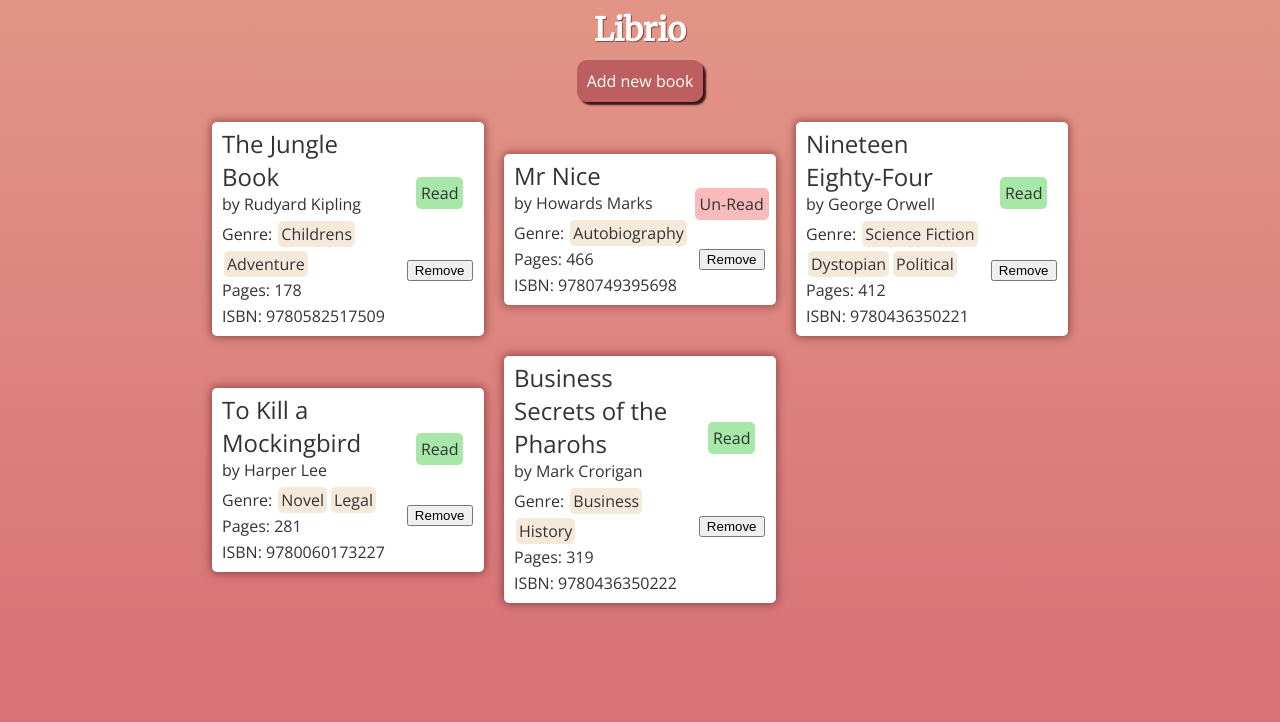
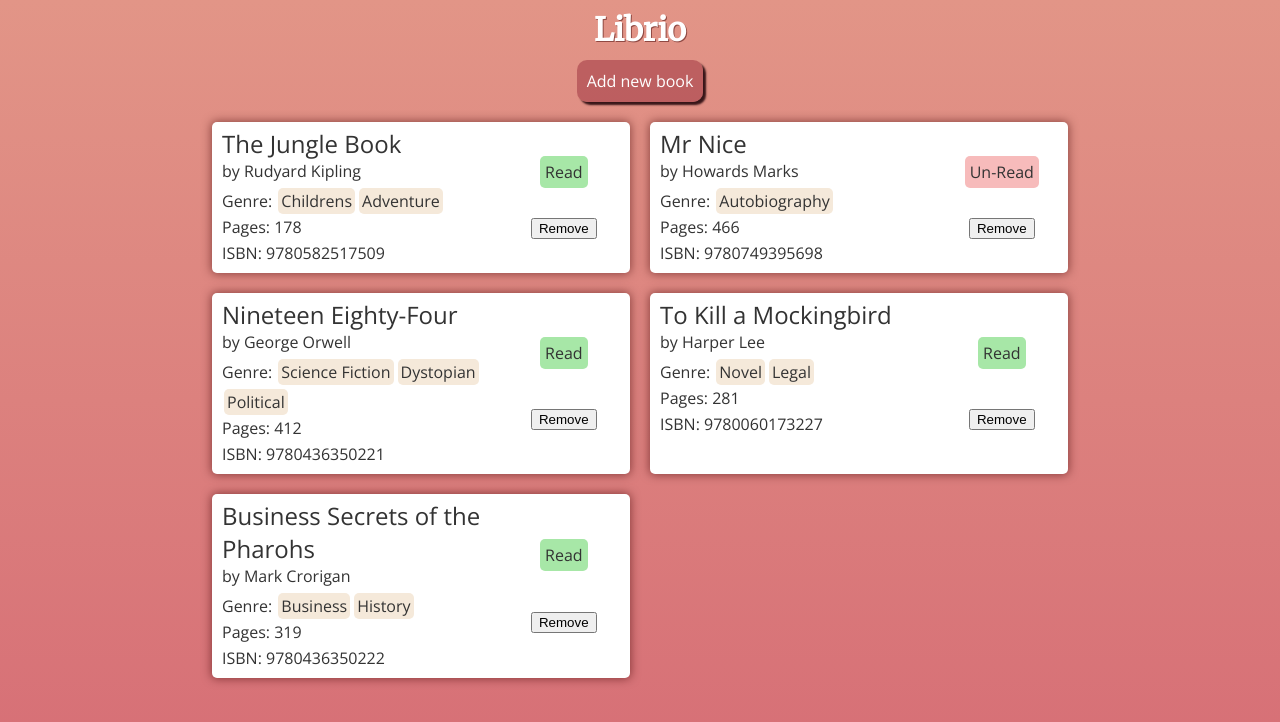
Before and after one commit to dmills-webdev/librio-react, a React (Create React App) app: page / in a window 1280 px wide. Shown: the top 722 px of the page. Built offline with nearby package versions, Linux system fonts and the light colour scheme.

Commit message:
Adjust card grid layout.

```diff
--- a/src/BookCard.js
+++ b/src/BookCard.js
@@ -8,10 +8,13 @@ const BookCard = ({ isbn, name, author, genre, pages, hasBookBeenRead, remove, t
 
   function formatGenres() {
     if (Array.isArray(genre)) {
+      let i = 0
       return (
         genre.map(item => {
+          i++
           return (
             <GenreTag
+              key={`${isbn}-tag-${i}`}
               tag={item}
             />
           )
@@ -21,7 +24,6 @@ const BookCard = ({ isbn, name, author, genre, pages, hasBookBeenRead, remove, t
     else {
       return genre
     }
-
   }
 
   return (
--- a/src/book-card.scss
+++ b/src/book-card.scss
@@ -12,7 +12,7 @@
 @media (min-width: $breakpoint-pc) {
   .book-cards-container {
     display: grid;
-    grid-template-columns: 1fr 1fr 1fr;
+    grid-template-columns: repeat(auto-fill, minmax(400px ,1fr));
     grid-gap: 20px;
 
     padding-top: 20px;
@@ -31,6 +31,7 @@
   box-shadow: 0 0 10px 1px hsla(0, 100%, 12%, 0.5);
 
   @media (min-width: $breakpoint-pc) {
+    height: 100%;
     margin-top: 0;
   }
 
```
